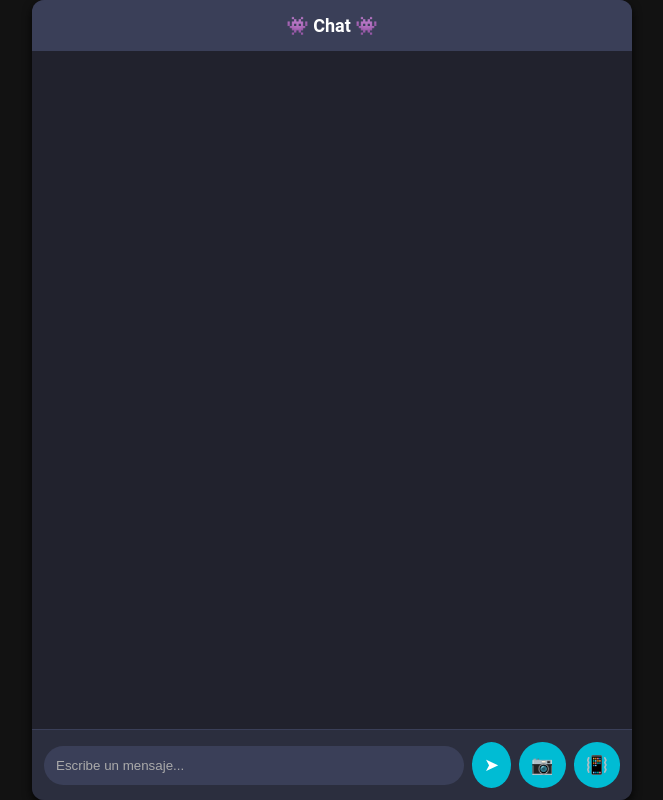
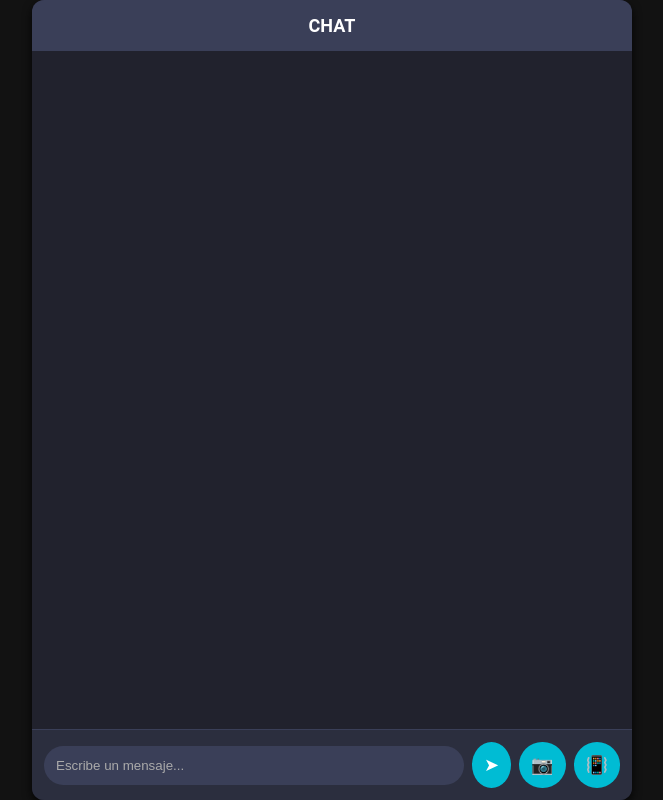
Before and after one commit to marckcortsi/chat, a Flask app: page / in a window 1280 px wide. Shown: the whole page, without its empty margins (308-971 px from the left). Run offline with Flask 3, Linux system fonts and the light colour scheme; some libraries are stand-ins or nearby versions.

Commit message:
Add files via upload

```diff
--- a/Templates/Index.html
+++ b/Templates/Index.html
@@ -4,12 +4,13 @@
   <meta charset="UTF-8">
   <meta name="viewport" content="width=device-width, initial-scale=1.0">
   <title>Chat App</title>
-  <link rel="stylesheet" href="styles.css">
+  <link rel="stylesheet" href="Templates/styles.css">
+  <link rel="stylesheet" href="{{ url_for('static', filename='styles.css') }}">
 </head>
 <body>
   <div class="chat-container">
     <div class="chat-header">
-      👾 Chat 👾
+      CHAT
     </div>
     <div class="chat-messages" id="chatMessages"></div>
     <div class="typing-indicator" id="typingIndicator" style="display: none;">
@@ -18,9 +19,9 @@
       <span></span>
     </div>
     <div class="chat-input">
-      <div class="reply-preview" id="replyPreview">
+      <div class="reply-preview" id="replyPreview" style="display: none;">
         <span id="replyText"></span>
-        <span class="cancel-reply" id="cancelReply">✖</span>
+        <button id="cancelReply">✖</button>
       </div>
       <div class="input-row">
         <input type="text" id="messageInput" placeholder="Escribe un mensaje...">
@@ -35,6 +36,7 @@
     <img id="fullscreenImage" src="" alt="Fullscreen">
     <span class="close" id="closeFullscreen">✖</span>
   </div>
-  <script src="script.js"></script>
+  <script src="https://cdn.socket.io/4.5.4/socket.io.min.js"></script>
+  <script src="{{ url_for('static', filename='script.js') }}"></script>
 </body>
 </html>
```
